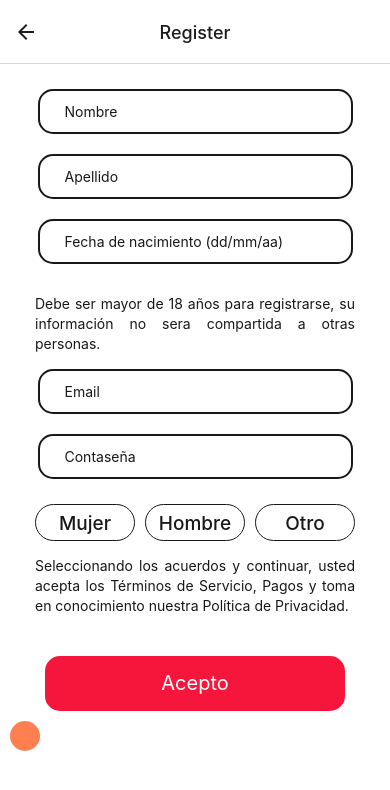
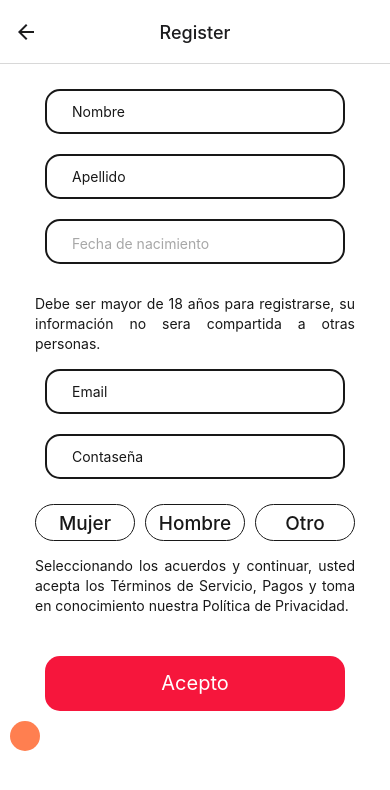
Before and after one commit to makloster/NoCountry-StayUp, a React Native app in the folder Front/mobile/: screen /RegisterScreen in a window 390 px wide. Shown: the top 790 px of the page. Built offline with nearby package versions, Linux system fonts and the light colour scheme.

Commit message:
add calendar 🎉

```diff
--- /dev/null
+++ b/Front/mobile/components/Calendar/Calendar.js
@@ -0,0 +1,23 @@
+import React, { useState } from "react";
+
+import DatePicker from "@react-native-community/datetimepicker";
+
+export const Calendar = ({ setBirthDate, setShowCalendar }) => {
+	return (
+		<DatePicker
+			value={new Date()}
+			style={{ width: 200, marginTop: 20 }}
+			date='09-10-2003' // Initial date from state
+			mode='date' // The enum of date, datetime and time
+			format='DD-MM-YYYY'
+			minDate='01-01-1900'
+			maxDate={new Date()}
+			confirmBtnText='Confirm'
+			cancelBtnText='Cancel'
+			onChange={(e) => {
+				setShowCalendar(false);
+				setBirthDate(e.nativeEvent.timestamp);
+			}}
+		/>
+	);
+};
--- a/Front/mobile/navigation/screens/RegisterScreen/RegisterScreen.js
+++ b/Front/mobile/navigation/screens/RegisterScreen/RegisterScreen.js
@@ -1,24 +1,27 @@
-import { useState } from "react";
+import { useEffect, useState } from "react";
 import { Text, TextInput, TouchableOpacity, View } from "react-native";
 import { ScrollView } from "react-native-gesture-handler";
 import {
 	ButtonChangeTheme,
 	RedButtonsLogin,
 } from "../../../components/Buttons/Buttons";
+import { Calendar } from "../../../components/Calendar/Calendar";
 import { RegisterScreenStyles } from "./RegisterScreenStyles";
 
 export const RegisterScreen = () => {
 	const registerScreenStyles = RegisterScreenStyles();
 	const [name, setName] = useState("");
 	const [lastName, setLastName] = useState("");
-	const [birthDate, setBirthDate] = useState("");
+	const [birthDate, setBirthDate] = useState("Fecha de nacimiento");
 	const [email, setEmail] = useState("");
 	const [password, setPassword] = useState("");
 	const [genre, setGenre] = useState("");
+	const [showCalendar, setShowCalendar] = useState(false);
 
 	const handleSelectedGenre = (value) => {
 		setGenre(value);
 	};
+
 	return (
 		<ScrollView style={registerScreenStyles.containerBig}>
 			<View style={registerScreenStyles.containerRegisterScreen}>
@@ -34,12 +37,21 @@ export const RegisterScreen = () => {
 					value={lastName}
 					placeholder='Apellido'
 				/>
-				<TextInput
+				<TouchableOpacity
 					style={registerScreenStyles.inputUserInfo}
-					onChangeText={(e) => setBirthDate(e)}
-					value={birthDate}
-					placeholder='Fecha de nacimiento (dd/mm/aa)'
-				/>
+					onPress={() => setShowCalendar(true)}>
+					<Text style={registerScreenStyles.textInputUserInfo}>
+						{birthDate === "Fecha de nacimiento"
+							? birthDate
+							: new Date(birthDate).toLocaleDateString("en-GB")}
+					</Text>
+				</TouchableOpacity>
+				{showCalendar && (
+					<Calendar
+						setBirthDate={setBirthDate}
+						setShowCalendar={setShowCalendar}
+					/>
+				)}
 				<Text style={registerScreenStyles.textRegisterScreen}>
 					Debe ser mayor de 18 años para registrarse, su información
 					no sera compartida a otras personas.
@@ -61,14 +73,14 @@ export const RegisterScreen = () => {
 				<View style={registerScreenStyles.containerButtonSelection}>
 					<TouchableOpacity
 						style={
-							genre === "w"
+							genre === "female"
 								? registerScreenStyles.buttonSelected
 								: registerScreenStyles.buttonSelection
 						}
-						onPress={() => handleSelectedGenre("w")}>
+						onPress={() => handleSelectedGenre("female")}>
 						<Text
 							style={
-								genre === "w"
+								genre === "female"
 									? registerScreenStyles.textButtonSelected
 									: registerScreenStyles.textButtonSelection
 							}>
@@ -77,14 +89,14 @@ export const RegisterScreen = () => {
 					</TouchableOpacity>
 					<TouchableOpacity
 						style={
-							genre === "m"
+							genre === "male"
 								? registerScreenStyles.buttonSelected
 								: registerScreenStyles.buttonSelection
 						}
-						onPress={() => handleSelectedGenre("m")}>
+						onPress={() => handleSelectedGenre("male")}>
 						<Text
 							style={
-								genre === "m"
+								genre === "male"
 									? registerScreenStyles.textButtonSelected
 									: registerScreenStyles.textButtonSelection
 							}>
@@ -93,14 +105,14 @@ export const RegisterScreen = () => {
 					</TouchableOpacity>
 					<TouchableOpacity
 						style={
-							genre === "o"
+							genre === "other"
 								? registerScreenStyles.buttonSelected
 								: registerScreenStyles.buttonSelection
 						}
-						onPress={() => handleSelectedGenre("o")}>
+						onPress={() => handleSelectedGenre("other")}>
 						<Text
 							style={
-								genre === "o"
+								genre === "other"
 									? registerScreenStyles.textButtonSelected
 									: registerScreenStyles.textButtonSelection
 							}>
--- a/Front/mobile/navigation/screens/RegisterScreen/RegisterScreenStyles.js
+++ b/Front/mobile/navigation/screens/RegisterScreen/RegisterScreenStyles.js
@@ -19,7 +19,7 @@ export const RegisterScreenStyles = () => {
 			marginTop: 25,
 		},
 		inputUserInfo: {
-			width: 315,
+			width: 300,
 			height: 45,
 			lineHeight: 15,
 			borderRadius: 15,
@@ -29,6 +29,10 @@ export const RegisterScreenStyles = () => {
 			borderWidth: 2,
 			backgroundColor: "white",
 			marginBottom: 20,
+		},
+		textInputUserInfo: {
+			lineHeight: 45,
+			color: "#a7a7a7",
 		},
 		textRegisterScreen: {
 			width: 320,
--- a/Front/mobile/package.json
+++ b/Front/mobile/package.json
@@ -11,6 +11,7 @@
 	"dependencies": {
 		"@expo-google-fonts/chivo": "^0.2.2",
 		"@expo/webpack-config": "^0.17.0",
+		"@react-native-community/datetimepicker": "6.2.0",
 		"@react-navigation/bottom-tabs": "^6.4.0",
 		"@react-navigation/native": "^6.0.13",
 		"@react-navigation/native-stack": "^6.9.0",
```
Also changed, not shown: 1 other file (tests, documents, lock files or other folders).
